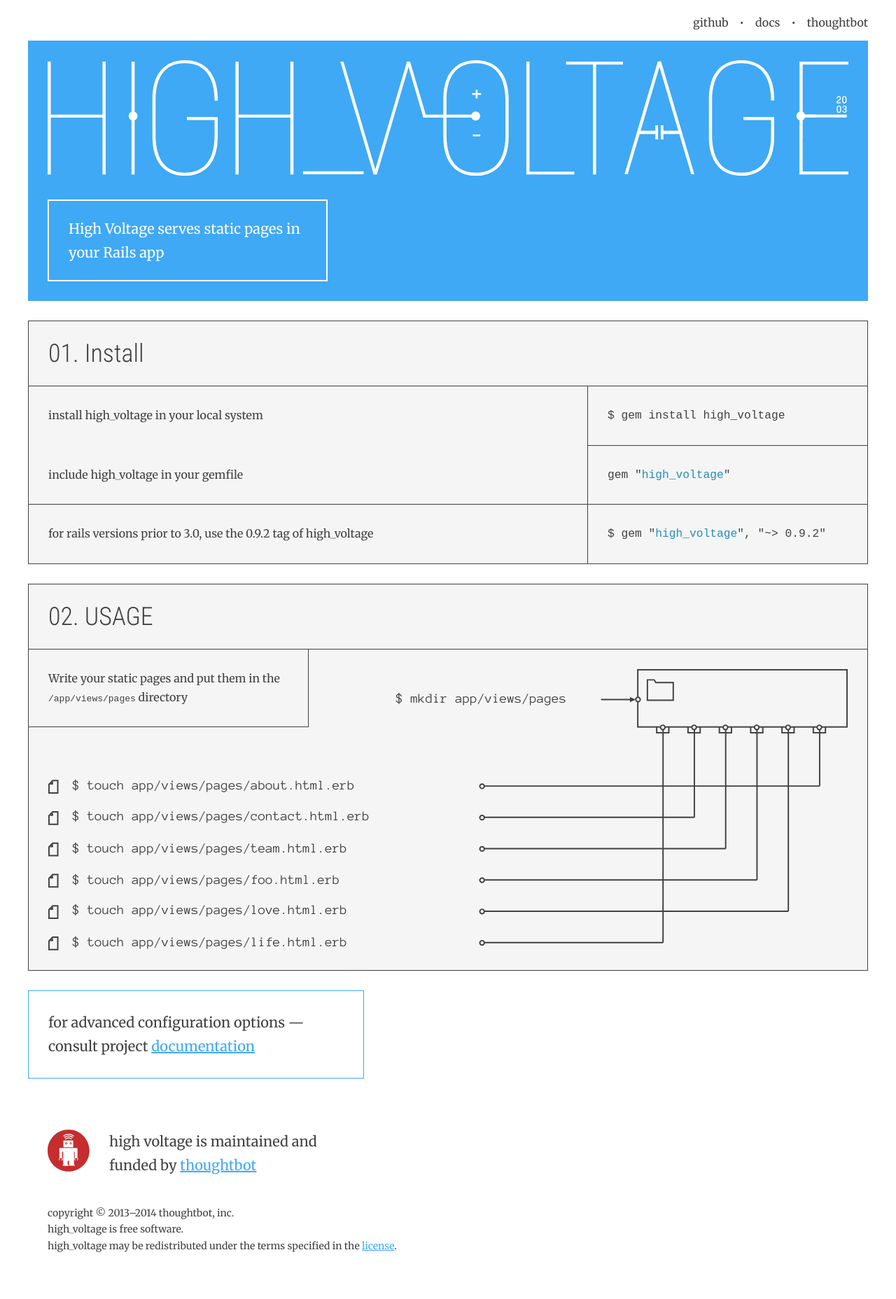
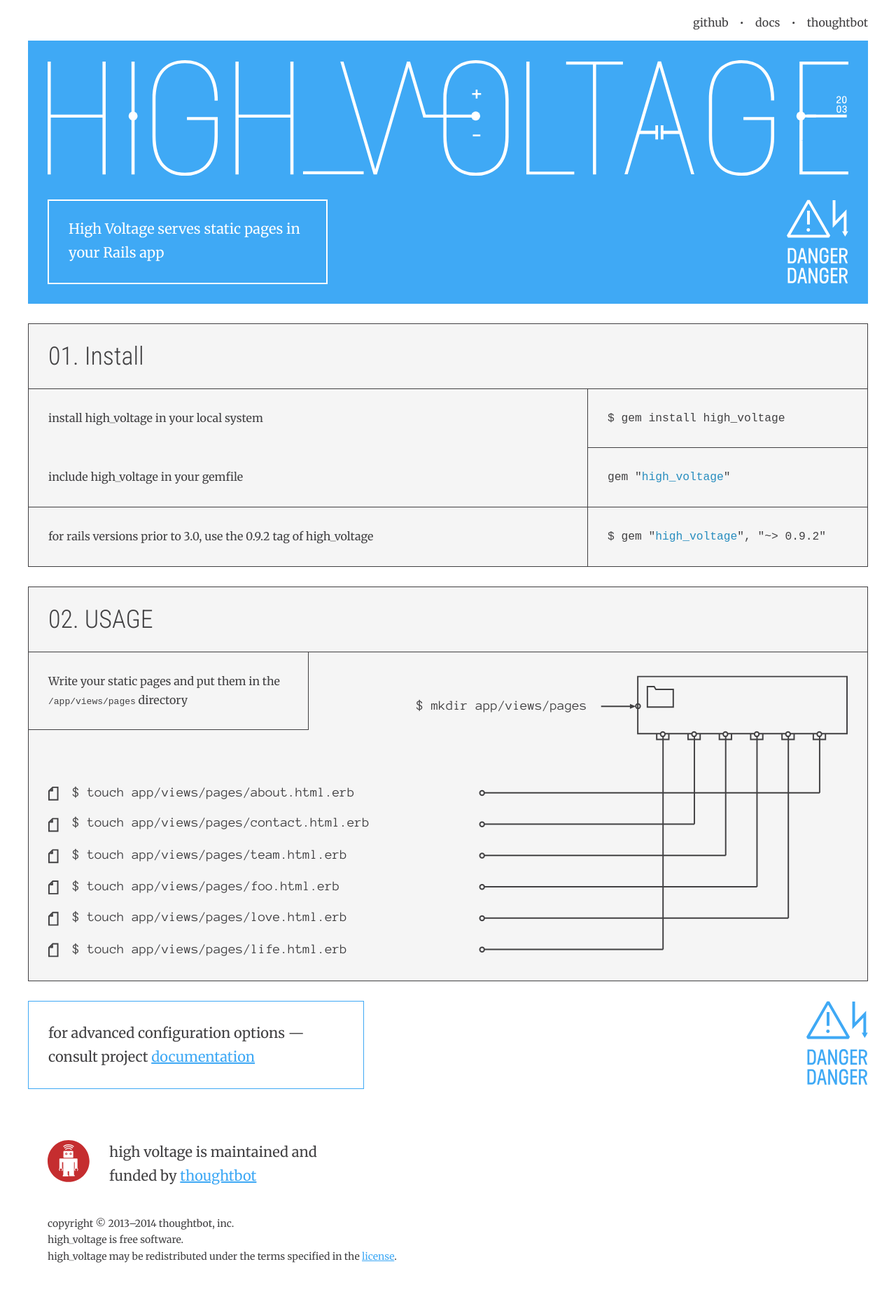
Before and after one commit to thoughtbot/high_voltage, a Jekyll site: the page built from index.html, in a window 1280 px wide. Shown: the whole page at 70% size. Built offline with Jekyll 4.4.1, drawn with Linux system fonts in a browser that asks for light colours.

Commit message:
Optimize SVGs
This commit optimizes SVGs to improve usability of SVG image assets.
This change doesn't contain any visual updates.

```diff
--- a/_includes/header.html
+++ b/_includes/header.html
@@ -19,5 +19,5 @@
 
   <p class="site-description">High Voltage serves static pages in your Rails app</p>
 
-  <a class="site-header-dangerdanger" href="https://www.youtube.com/watch?v=2a4gyJsY0mc">{% include dangerdanger-white.svg %}</a>
+  <a class="site-header-dangerdanger" href="https://www.youtube.com/watch?v=2a4gyJsY0mc">{% include dangerdanger.svg %}</a>
 </header>
--- a/stylesheets/_variables.scss
+++ b/stylesheets/_variables.scss
@@ -37,15 +37,17 @@ $dark-blue: #288dbf;
 $dark-gray: #414042;
 $gray: #bbb;
 $smoke: whitesmoke;
+$white: white;
 
 // Background Color
-$base-background-color: white;
+$base-background-color: $white;
 $section-background-color: $smoke;
 
 // Font Colors
 $base-font-color: $dark-gray;
 $base-accent-color: $blue;
 $alt-accent-color: $dark-blue;
+$inverse-accent-color: $white;
 
 // Link Colors
 $base-link-color: $base-accent-color;
--- a/stylesheets/app.scss
+++ b/stylesheets/app.scss
@@ -32,7 +32,7 @@ html, *, *:before, *:after {
 @import "buttons";
 
 // Components
-@import "components/dangerdanger";
+@import "components/danger-sign";
 
 // Page Modules
 @import "modules/footer";
--- a/stylesheets/components/_dangerdanger.scss
+++ b/stylesheets/components/_danger-sign.scss
@@ -1,5 +1,6 @@
-.dangerdanger {
+.danger-sign {
   display: block;
+  fill: currentColor;
   margin-left: auto;
   margin-right: auto;
   max-width: 5.5em;
--- a/stylesheets/modules/_header.scss
+++ b/stylesheets/modules/_header.scss
@@ -2,6 +2,7 @@
   @extend %container;
   background-color: $base-accent-color;
   display: grid;
+  color: $inverse-accent-color;
   grid-template-columns: 1fr;
   justify-content: space-between;
   margin-bottom: $gutter-width;
@@ -17,6 +18,8 @@
   margin-bottom: $gutter-width;
 
   svg {
+    fill: currentColor;
+    height: auto;
     max-width: 100%;
   }
 
@@ -26,8 +29,7 @@
 }
 
 .site-description {
-  border: 1px solid $base-background-color;
-  color: $base-background-color;
+  border: 1px solid $inverse-accent-color;
   font-size: 1.25em;
   margin: 0;
   padding: ($gutter-width * 0.8) $gutter-width;
@@ -41,6 +43,7 @@
   display: none;
 
   @media screen and (min-width : $large-screen) {
+    color: $inverse-accent-color;
     display: inline;
     justify-self: end;
   }
```
Also changed, not shown: _includes/dangerdanger-white.svg (deleted), _includes/dangerdanger.svg, _includes/high_voltage-logo.svg, _includes/icon-document.svg (deleted), _includes/ralph.svg, _includes/usage_illustration-large.svg, _includes/usage_illustration-small.svg.
